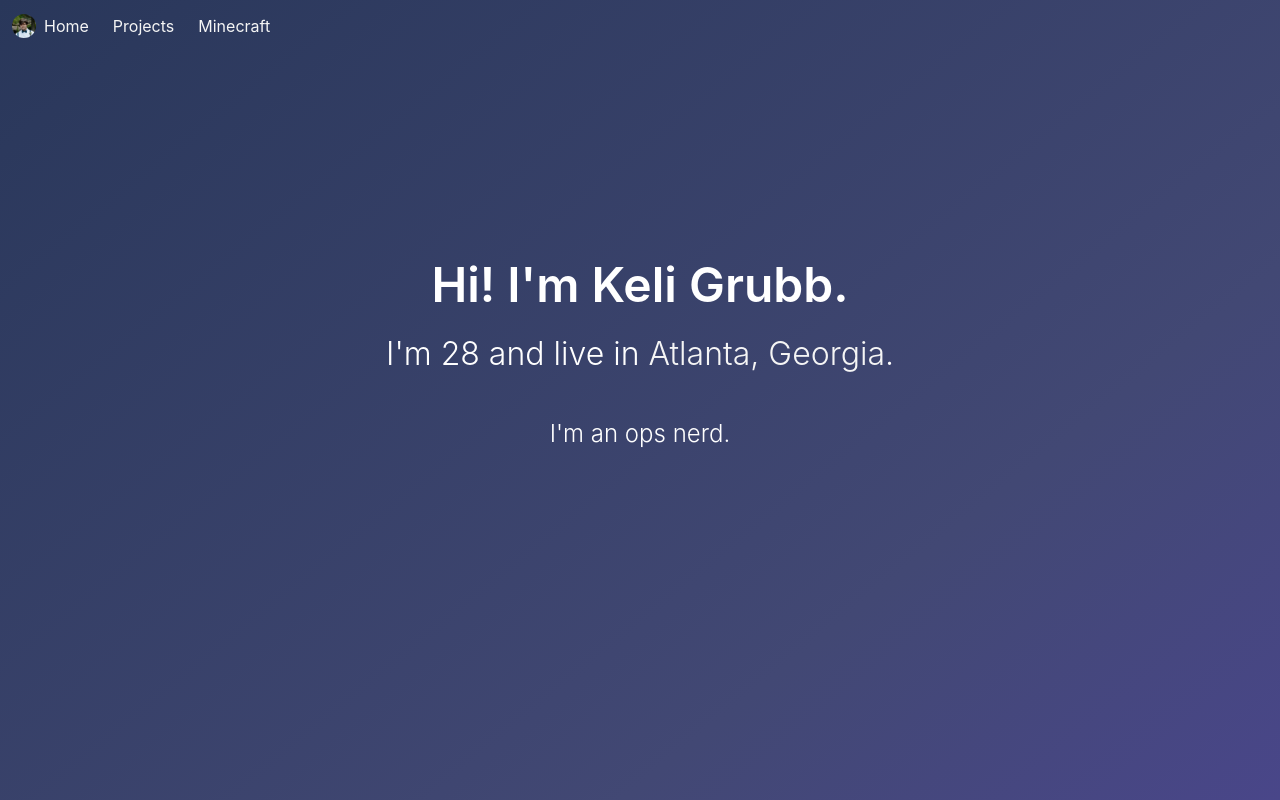
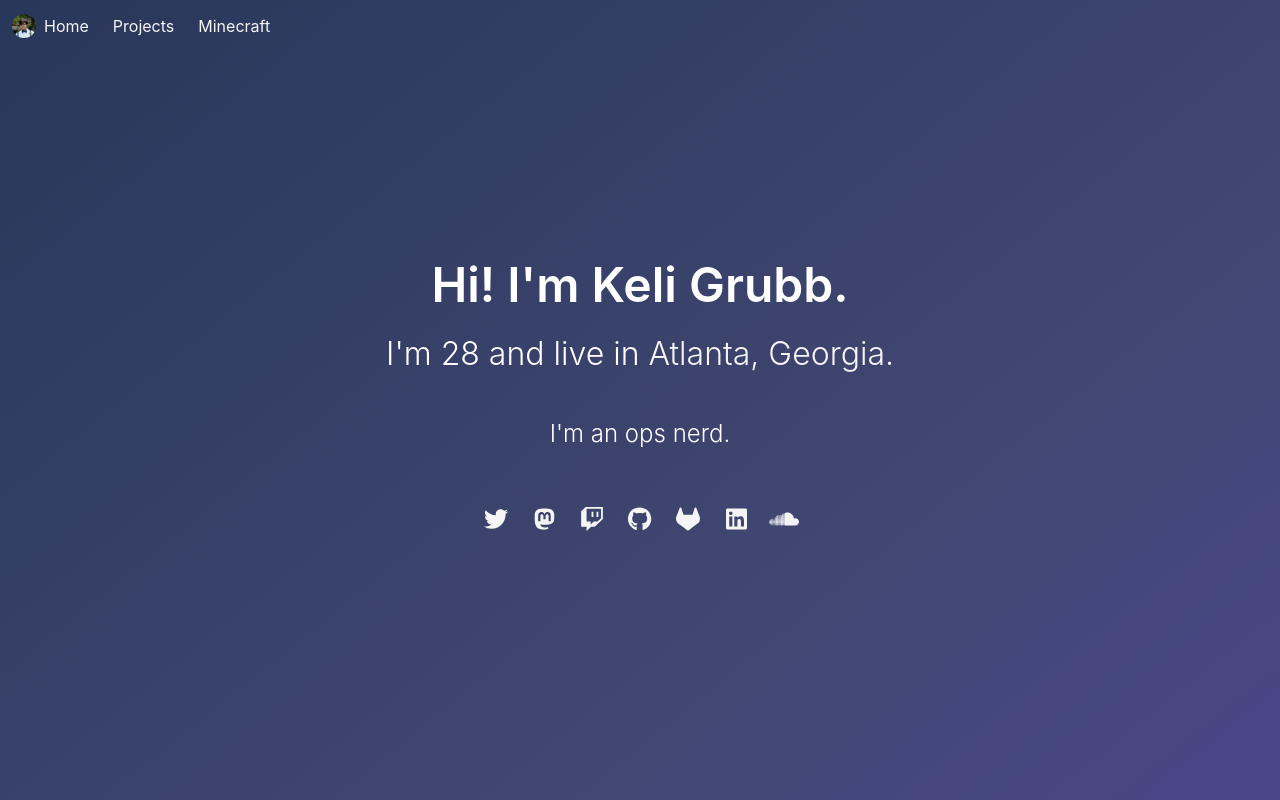
Before and after one commit to kgrubb/keligrubb.com, a Nuxt app: page / in a window 1280 px wide. Shown: the top 800 px of the page. Built offline with nearby package versions, Linux system fonts and the light colour scheme.

Commit message:
fix icons. add mastodon

```diff
--- a/components/Hero.vue
+++ b/components/Hero.vue
@@ -18,63 +18,39 @@
         </h1>
         <br>
         <div class="has-text-centered">
-          <a
-            target="_blank"
-            rel="noopener noreferrer"
-            href="https://twitter.com/itsmekeli"
-            class="has-text-light"
-          >
+          <a target="_blank" rel="noopener noreferrer" href="https://twitter.com/itsmekeli" class="has-text-light">
             <span class="icon is-large">
-              <i class="fab fa-lg fa-twitter" />
+              <font-awesome-icon icon="fa-brands fa-twitter" class="fa-xl" />
             </span>
           </a>
-          <a
-            target="_blank"
-            rel="noopener noreferrer"
-            href="https://twitch.tv/socialsyndrome"
-            class="has-text-light"
-          >
+          <a target="_blank" rel="noopener noreferrer" href="https://mastodon.online/@itsmekeli" class="has-text-light">
             <span class="icon is-large">
-              <i class="fab fa-lg fa-twitch" />
+              <font-awesome-icon icon="fa-brands fa-mastodon" class="fa-xl" />
             </span>
           </a>
-          <a
-            target="_blank"
-            rel="noopener noreferrer"
-            href="https://github.com/kgrubb"
-            class="has-text-light"
-          >
+          <a target="_blank" rel="noopener noreferrer" href="https://twitch.tv/socialsyndrome" class="has-text-light">
             <span class="icon is-large">
-              <i class="fab fa-lg fa-github" />
+              <font-awesome-icon icon="fa-brands fa-twitch" class="fa-xl" />
             </span>
           </a>
-          <a
-            target="_blank"
-            rel="noopener noreferrer"
-            href="https://gitlab.com/madison.grubb"
-            class="has-text-light"
-          >
+          <a target="_blank" rel="noopener noreferrer" href="https://github.com/kgrubb" class="has-text-light">
             <span class="icon is-large">
-              <i class="fab fa-lg fa-gitlab" />
-            </span>
-          </a><a
-            target="_blank"
-            rel="noopener noreferrer"
-            href="https://www.linkedin.com/in/madisongrubb"
-            class="has-text-light"
-          >
-            <span class="icon is-large">
-              <i class="fab fa-lg fa-linkedin" />
+              <font-awesome-icon icon="fa-brands fa-github" class="fa-xl" />
             </span>
           </a>
-          <a
-            target="_blank"
-            rel="noopener noreferrer"
-            href="https://soundcloud.com/atlasfuture"
-            class="has-text-light"
-          >
+          <a target="_blank" rel="noopener noreferrer" href="https://gitlab.com/madison.grubb" class="has-text-light">
             <span class="icon is-large">
-              <i class="fab fa-lg fa-soundcloud" />
+              <font-awesome-icon icon="fa-brands fa-gitlab" class="fa-xl" />
+            </span>
+          </a>
+          <a target="_blank" rel="noopener noreferrer" href="https://www.linkedin.com/in/madisongrubb" class="has-text-light">
+            <span class="icon is-large">
+              <font-awesome-icon icon="fa-brands fa-linkedin" class="fa-xl" />
+            </span>
+          </a>
+          <a target="_blank" rel="noopener noreferrer" href="https://soundcloud.com/atlasfuture" class="has-text-light">
+            <span class="icon is-large">
+              <font-awesome-icon icon="fa-brands fa-soundcloud" class="fa-xl" />
             </span>
           </a>
         </div>
@@ -114,6 +90,7 @@ export default {
         'a kubernetes engineer',
         'an app developer',
         'a Humans vs Zombies Moderator',
+        'a nerf blaster modifier',
       ],
       hobbyIndex: 0,
       hobby: 'a software engineer',
```
